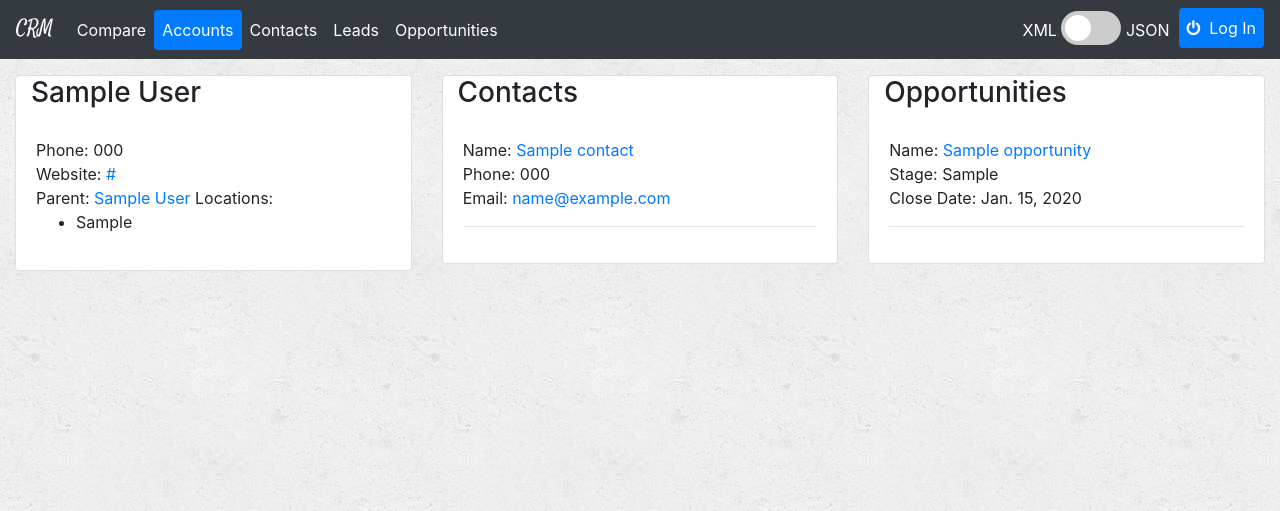
After one commit to akshayub/crm-sample, a Django app: page /accounts/1/ in a window 1280 px wide. The commit adds this page. Shown: the top 511 px of the page. Run offline with Django 3.2, Linux system fonts and the light colour scheme; tables that the repository leaves empty hold one stand-in row (values such as "Sample post"); some libraries are stand-ins or nearby versions.

Commit message:
[WIP] Add account and contact description page
- Add urls for opportunities and lead

```diff
--- /dev/null
+++ b/web/templates/web/account.html
@@ -0,0 +1,71 @@
+{% extends 'web/base.html' %}
+{% block title %}Accounts{% endblock %}
+{% block account_active %}active{% endblock %}
+{% block body %}
+    <div class="container-fluid">
+        <div class="row">
+            <div class="col-sm-4">
+                <div class="card" style="margin-top: 1em">
+                    {% if error_message %}
+                        <h5>Error!</h5>
+                        <p>{{ error_message }}</p>
+                    {% endif %}
+                    <h3>&nbsp;&nbsp;{{ name }}</h3>
+                    <div class="card-body">
+                        Phone: {{ phone }}<br>
+                        Website: <a href="{{ website }}">{{ website }}</a><br>
+                        {% if parent != None %}
+                            Parent: <a href="/accounts/{{ parent.id }}">{{ parent.name }}</a>
+                        {% endif %}
+                        {% if locations != None %}
+                            Locations: <br>
+                            <ul>
+                            {% for loc in locations %}
+                                <li>{{ loc.place }}</li>
+                            {% endfor %}
+                            </ul>
+                        {% endif %}
+                    </div>
+                </div>
+            </div>
+            <div class="col-sm-4">
+                {% if not error_message %}
+                    <div class="card" style="margin-top: 1em">
+                        <h3>&nbsp;&nbsp;Contacts</h3>
+                        <div class="card-body">
+                            {% if not contacts %}
+                                <p>No contacts found for this company. Add one now.</p>
+                            {% else %}
+                                {% for obj in contacts %}
+                                    Name: <a href="{% url 'web:contact' obj.id %}">{{ obj.name }}</a><br>
+                                    Phone: {{ obj.phone_number }}<br>
+                                    Email: <a href="mailto:{{ obj.email }}">{{ obj.email }}</a>
+                                    <hr>
+                                {% endfor %}
+                            {% endif %}
+                        </div>
+                    </div>
+                {% endif %}
+            </div>
+            <div class="col-sm-4">
+                {% if not error_message %}
+                    <div class="card" style="margin-top: 1em">
+                        <h3>&nbsp;&nbsp;Opportunities</h3>
+                        <div class="card-body">
+                            {% if not opportunities %}
+                                <p>No opportunities to show. Create one now.</p>
+                            {% else %}
+                                {% for obj in opportunities %}
+                                    Name: <a href="/opportunities/{{ obj.id }}/">{{ obj.name }}</a><br>
+                                    Stage: {{ obj.stage }}<br>
+                                    Close Date: {{ obj.close_date }}<br>
+                                    <hr>
+                                {% endfor %}
+                            {% endif %}
+                        </div>
+                    </div>
+                {% endif %}
+            </div>
+        </div>
+    </div>
+{% endblock %}
--- a/web/templates/web/base.html
+++ b/web/templates/web/base.html
@@ -27,9 +27,19 @@
                 <li class="nav-item active">
                     <a class="nav-link {% block account_active %}{% endblock %}" href="{% url 'web:accounts' %}">Accounts</a>
                 </li>
+                <li class="nav-item active">
+                    <a class="nav-link {% block contact_active %}{% endblock %}" href="{% url 'web:contacts' %}">Contacts</a>
+                </li>
+                <li class="nav-item active">
+                    <a class="nav-link {% block lead_active %}{% endblock %}" href="{% url 'web:leads' %}">Leads</a>
+                </li>
+                <li class="nav-item active">
+                    <a class="nav-link {% block opportunity_active %}{% endblock %}" href="{% url 'web:opportunities' %}">Opportunities</a>
+                </li>
             </ul>
             <ul class="nav-pills navbar-nav mr-auto"></ul>
             <ul class="nav-pills navbar-nav">
+                {# A search bar is coming here.. #}
                 <li class="nav-item">
                     {# So many hacks for this #}
                     <div style="color: white; display: table;">
--- a/web/urls.py
+++ b/web/urls.py
@@ -9,6 +9,11 @@ urlpatterns = [
     url(r'^logout/$', views.logout_user, name='logout_user'),
     url(r'^compare/$', views.compare, name='compare'),
     url(r'^accounts/$', views.accounts, name='accounts'),
+    url(r'^accounts/(?P<aid>[0-9]+)/$', views.account, name='account'),
+    url(r'^contacts/$', views.contacts, name='contacts'),
+    url(r'^contacts/(?P<cid>[0-9]+)/$', views.contact, name='contact'),
+    url(r'^leads/$', views.leads, name='leads'),
+    url(r'^opportunities/$', views.opportunities, name='opportunities'),
     url(r'^chart1/$', views.chart1, name='chart1'),
     url(r'^chart2/$', views.chart2, name='chart2'),
     url(r'^chart3/$', views.chart3, name='chart3')
--- a/web/views.py
+++ b/web/views.py
@@ -1,8 +1,11 @@
 from django.contrib.auth import authenticate, login, logout
+from django.core.exceptions import ObjectDoesNotExist
 from django.shortcuts import render, redirect, reverse
 from django.http import HttpRequest, JsonResponse
 import time
 import requests
+
+from objects.models import *
 
 
 # Create your views here.
@@ -42,6 +45,81 @@ def compare(request):
 
 def accounts(request):
     return render(request, 'web/accounts.html')
+
+
+def account(request, aid):
+    try:
+        r = Account.objects.get(id=aid)
+    except ObjectDoesNotExist:
+        error_message = "The Account with that ID does not exists"
+        return render(request, 'web/account.html', {'error_message': error_message})
+
+    try:
+        contacts = Contact.objects.filter(works_for=r.id)
+    except ObjectDoesNotExist:
+        contacts = None
+
+    try:
+        opportunities = Opportunity.objects.filter(account=r.id)
+    except ObjectDoesNotExist:
+        opportunities = None
+
+    try:
+        locations = AccountLocation.objects.filter(account=r.id)
+    except ObjectDoesNotExist:
+        locations = None
+
+    data = {
+        'id': r.id,
+        'name': r.name,
+        'phone': r.phone_number,
+        'website': r.website,
+        'parent': r.subsidiary_of,
+        'contacts': contacts,
+        'opportunities': opportunities,
+        'locations': locations
+    }
+
+    return render(request, 'web/account.html', data)
+
+
+def contacts(request):
+    pass
+
+
+def contact(request, cid):
+    try:
+        r = Contact.objects.get(id=cid)
+    except ObjectDoesNotExist:
+        error_message = "The contact with that ID does not exists"
+        return render(request, 'web/contact.html', {'error_message': error_message})
+
+    # try:
+    #     locations = AccountLocation.objects.filter(account=r.id)
+    # except ObjectDoesNotExist:
+    #     locations = None
+
+    data = {
+        'id': r.id,
+        'name': r.name,
+        'phone': r.phone_number,
+        'address': r.address,
+        'email': r.email,
+        'bdate': r.bdate,
+        'added_on': r.added_on,
+        'works_for': r.works_for,
+        'owner': r.owner
+    }
+
+    return render(request, 'web/contact.html', data)
+
+
+def leads(request):
+    pass
+
+
+def opportunities(request):
+    pass
 
 
 def chart1(request):
```
Also changed, not shown: web/templates/web/contact.html (added, +27 -0 lines), web/templates/web/contacts.html (added, +10 -0 lines), web/templates/web/lead.html (added, +10 -0 lines), web/templates/web/leads.html (added, +10 -0 lines), web/templates/web/opportunities.html (added, +10 -0 lines), web/templates/web/opportunity.html (added, +10 -0 lines).
